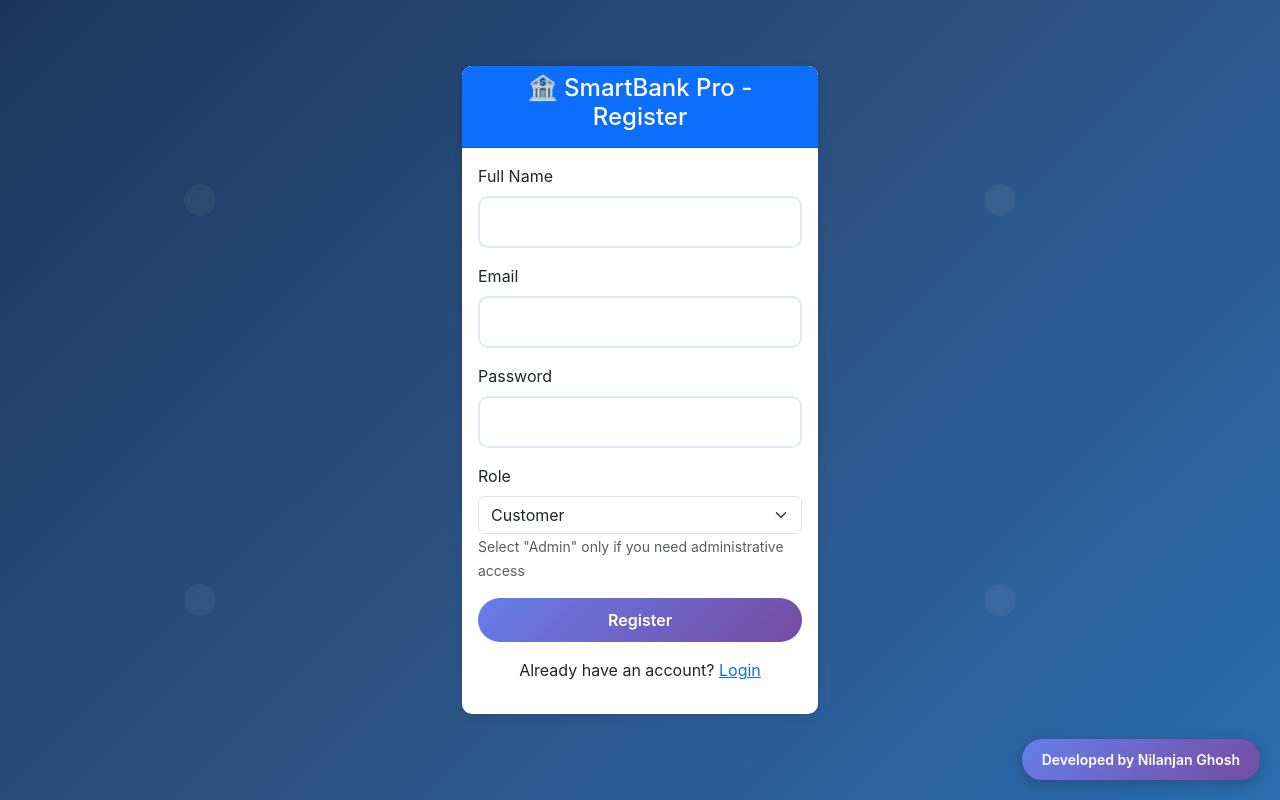
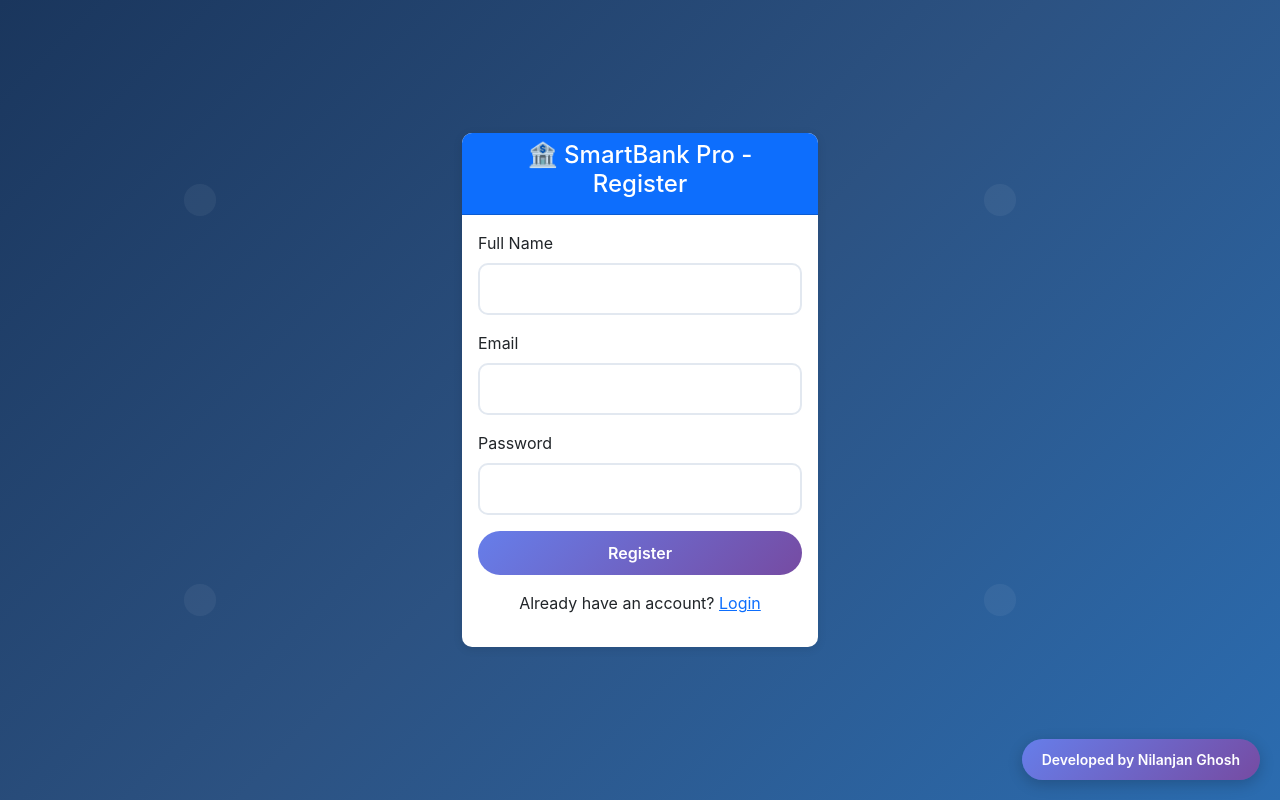
Before and after one commit to theNilanjan/smartbank-pro, a React (Create React App) app in the folder frontend/: page /register in a window 1280 px wide. Built offline with nearby package versions, Linux system fonts and the light colour scheme.

Commit message:
Remove role selection from registration form

```diff
--- a/frontend/src/api/authService.js
+++ b/frontend/src/api/authService.js
@@ -38,8 +38,8 @@ export const authService = {
     return response.data;
   },
 
-  register: async (fullName, email, password, role = 'CUSTOMER') => {
-    const response = await api.post('/auth/register', { fullName, email, password, role });
+  register: async (fullName, email, password) => {
+    const response = await api.post('/auth/register', { fullName, email, password });
     if (response.data.token) {
       localStorage.setItem('token', response.data.token);
       localStorage.setItem('user', JSON.stringify(response.data));
--- a/frontend/src/pages/Register.js
+++ b/frontend/src/pages/Register.js
@@ -36,7 +36,6 @@ function Register() {
   const [fullName, setFullName] = useState('');
   const [email, setEmail] = useState('');
   const [password, setPassword] = useState('');
-  const [role, setRole] = useState('CUSTOMER');
   const [error, setError] = useState('');
   const [loading, setLoading] = useState(false);
   const navigate = useNavigate();
@@ -47,7 +46,7 @@ function Register() {
     setLoading(true);
 
     try {
-      await authService.register(fullName, email, password, role);
+      await authService.register(fullName, email, password);
       navigate('/dashboard');
     } catch (err) {
       setError(err.response?.data?.message || 'Registration failed. Please try again.');
@@ -108,24 +107,6 @@ function Register() {
                       minLength="6"
                     />
                   </div>
-                  <div className="mb-3">
-                    <label htmlFor="role" className="form-label">
-                      Role
-                    </label>
-                    <select
-                      className="form-select"
-                      id="role"
-                      value={role}
-                      onChange={(e) => setRole(e.target.value)}
-                      required
-                    >
-                      <option value="CUSTOMER">Customer</option>
-                      <option value="ADMIN">Admin</option>
-                    </select>
-                    <small className="form-text text-muted">
-                      Select "Admin" only if you need administrative access
-                    </small>
-                  </div>
                   <button
                     type="submit"
                     className="btn btn-primary w-100"
```
